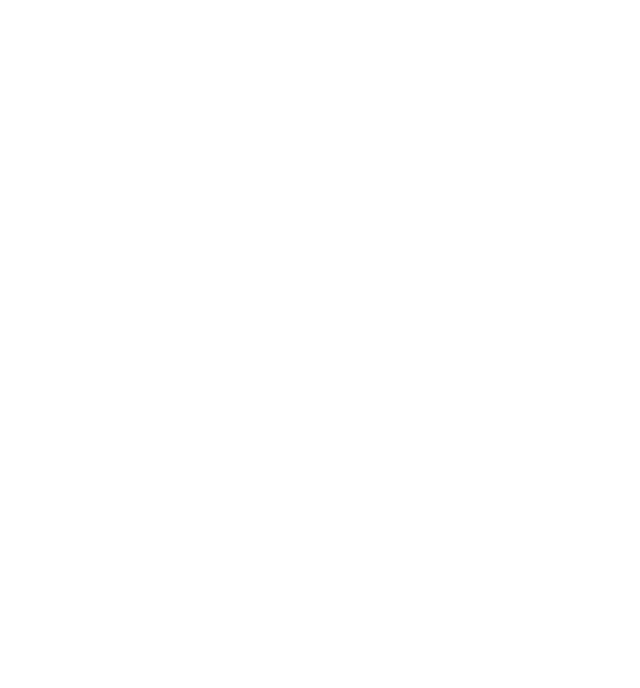
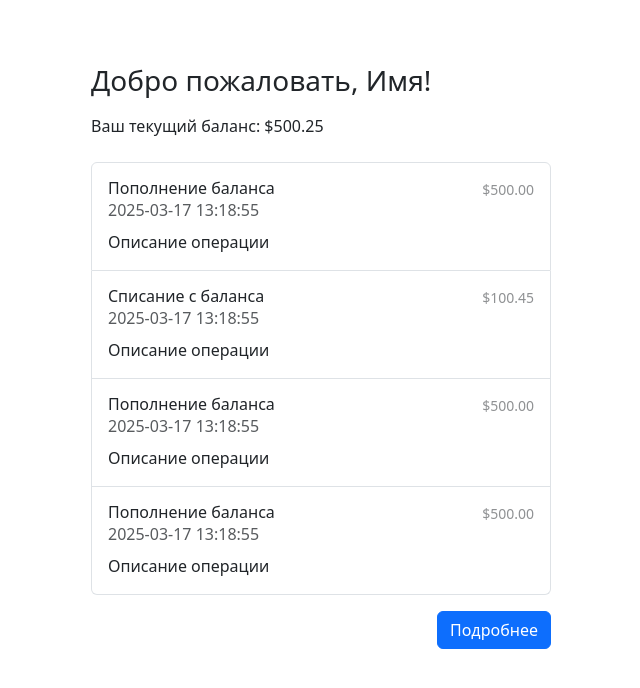
Before and after one commit to zmbakh/test-project, a Vue app in the folder frontend/: page / in a window 1280 px wide. Before the commit this address had no page. Shown: the top 688 px of the page, without its empty margins (319-959 px from the left). Built offline with nearby package versions, Linux system fonts and the light colour scheme; the HTML template or start-up script is replaced by a standard one.

Commit message:
Added Home page

```diff
--- a/frontend/src/router/index.ts
+++ b/frontend/src/router/index.ts
@@ -1,15 +1,23 @@
 import { createRouter, createWebHistory } from 'vue-router'
+import HomePage from "@/views/HomePage.vue";
 
 const router = createRouter({
   history: createWebHistory(import.meta.env.BASE_URL),
   routes: [
     {
+      path: '/',
+      name: 'home',
+      component: HomePage,
+    },
+    {
       path: '/auth/sign-in',
       name: 'sign-in',
-      // route level code-splitting
-      // this generates a separate chunk (About.[hash].js) for this route
-      // which is lazy-loaded when the route is visited.
-      component: () => import('../views/auth/SignIn.vue'),
+      component: () => import('../views/auth/SignInPage.vue'),
+    },
+    {
+      path: '/transactions',
+      name: 'transactions',
+      component: () => import('../views/transaction/TransactionsPage.vue'),
     },
   ],
 })
--- /dev/null
+++ b/frontend/src/views/HomePage.vue
@@ -0,0 +1,64 @@
+<script setup lang="ts">
+
+</script>
+
+<template>
+  <main class="w-auto">
+    <h1 class="h3 mb-3 fw-normal">Добро пожаловать, Имя!</h1>
+    <p class="mb-4">Ваш текущий баланс: $500.25</p>
+    <div class="list-group">
+      <div class="list-group-item list-group-item-action py-3">
+        <div class="d-flex gap-2 w-100 justify-content-between">
+          <div>
+            <h6 class="mb-0">Пополнение баланса</h6>
+            <p class="mb-2 opacity-75">2025-03-17 13:18:55</p>
+            <p class="mb-0">Описание операции</p>
+          </div>
+          <small class="opacity-50 text-nowrap">$500.00</small>
+        </div>
+      </div>
+      <div class="list-group-item list-group-item-action py-3">
+        <div class="d-flex gap-2 w-100 justify-content-between">
+          <div>
+            <h6 class="mb-0">Списание с баланса</h6>
+            <p class="mb-2 opacity-75">2025-03-17 13:18:55</p>
+            <p class="mb-0">Описание операции</p>
+          </div>
+          <small class="opacity-50 text-nowrap">$100.45</small>
+        </div>
+      </div>
+      <div class="list-group-item list-group-item-action py-3">
+        <div class="d-flex gap-2 w-100 justify-content-between">
+          <div>
+            <h6 class="mb-0">Пополнение баланса</h6>
+            <p class="mb-2 opacity-75">2025-03-17 13:18:55</p>
+            <p class="mb-0">Описание операции</p>
+          </div>
+          <small class="opacity-50 text-nowrap">$500.00</small>
+        </div>
+      </div>
+      <div class="list-group-item list-group-item-action py-3">
+        <div class="d-flex gap-2 w-100 justify-content-between">
+          <div>
+            <h6 class="mb-0">Пополнение баланса</h6>
+            <p class="mb-2 opacity-75">2025-03-17 13:18:55</p>
+            <p class="mb-0">Описание операции</p>
+          </div>
+          <small class="opacity-50 text-nowrap">$500.00</small>
+        </div>
+      </div>
+    </div>
+    <div class="text-end">
+      <router-link :to="{name: 'transactions'}" class="btn btn-primary mt-3">
+        Подробнее
+      </router-link>
+    </div>
+  </main>
+</template>
+
+<style scoped>
+main {
+  max-width: 460px;
+  margin: 4rem auto;
+}
+</style>
--- /dev/null
+++ b/frontend/src/views/transaction/TransactionsPage.vue
@@ -0,0 +1,11 @@
+<script setup lang="ts">
+
+</script>
+
+<template>
+
+</template>
+
+<style scoped>
+
+</style>
```
Also changed, not shown: frontend/src/views/auth/SignInPage.vue (renamed from frontend/src/views/auth/SignIn.vue).
